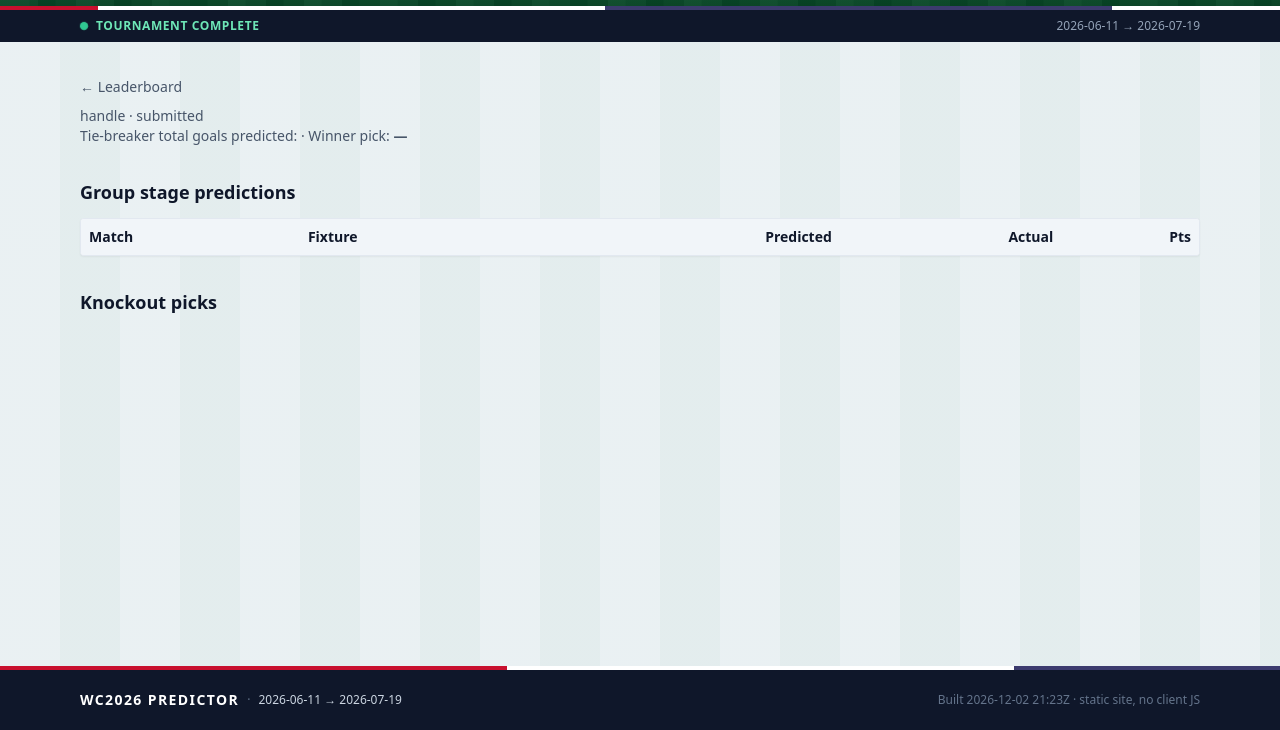
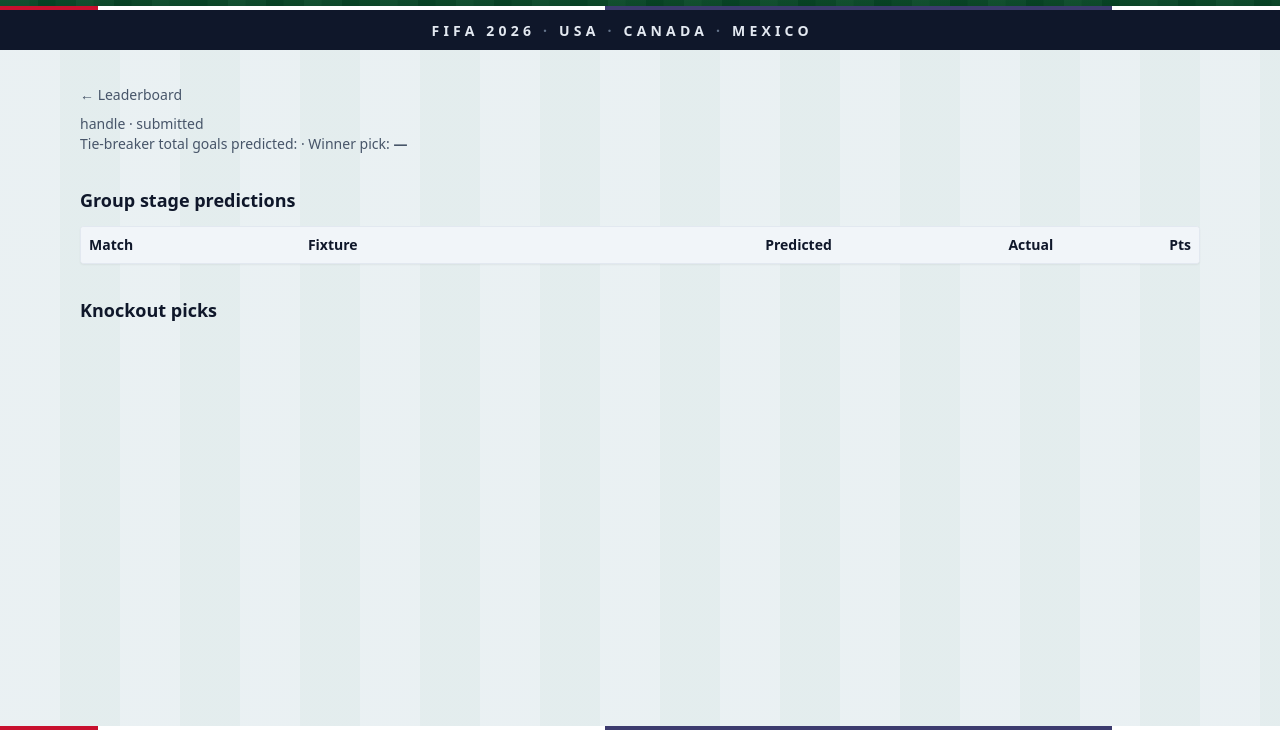
Before and after one commit to varungupta11288-dev/fifa-predictor, an Eleventy site: page src/pages/me.njk in a window 1280 px wide. Shown: the part 70-800 px from the top of the page. Built offline with nearby package versions, Linux system fonts and the light colour scheme; Eleventy itself is replaced by a stand-in of ours; files that its build step writes are made by us from their sources.

Commit message:
feat: enhance live banner and add flag text animation for WC2026

```diff
--- a/src/_includes/layout.njk
+++ b/src/_includes/layout.njk
@@ -34,38 +34,36 @@
   {# Host-country flag stripe — gently sweeps via background-position animation. #}
   <div class="flag-stripe animate-flagSweep"></div>
 
-  {# Countdown / live banner. #}
+  {% if site.tournamentLive %}
+    {# Live banner — shown only during play. #}
     <div class="bg-slate-900 text-slate-100">
       <div class="max-w-6xl mx-auto px-4 py-2 flex items-center justify-between text-xs">
         <span class="flex items-center gap-2">
-        {% if site.tournamentLive %}
           <span class="live-dot animate-pulseDot"></span>
           <strong class="uppercase tracking-wider text-red-300">Live</strong>
           <span class="text-slate-300">·</span>
           <span>{{ site.countdownLabel }}</span>
-        {% else %}
-          <span class="inline-block w-2 h-2 rounded-full bg-emerald-400 animate-pulseDot"></span>
-          <span class="uppercase tracking-wider text-emerald-300 font-semibold">{{ site.countdownLabel }}</span>
-        {% endif %}
         </span>
         <span class="text-slate-400 hidden sm:inline">{{ site.tournament.start }} → {{ site.tournament.end }}</span>
       </div>
     </div>
+  {% else %}
+    {# Host-country wordmark — drifts left↔right in time with the flag stripe above. #}
+    <div class="bg-slate-900 text-slate-100 overflow-hidden">
+      <div class="max-w-6xl mx-auto px-4 py-2 text-center">
+        <span class="inline-block animate-flagText display uppercase text-xs sm:text-sm tracking-[0.3em] text-slate-200 whitespace-nowrap">
+          FIFA 2026 <span class="text-slate-500">·</span> USA <span class="text-slate-500">·</span> Canada <span class="text-slate-500">·</span> Mexico
+        </span>
+      </div>
+    </div>
+  {% endif %}
 
   <main class="max-w-6xl mx-auto px-4 py-8 w-full flex-1">
     {{ content | safe }}
   </main>
 
-  <footer class="bg-slate-900 text-slate-300 mt-12">
-    <div class="flag-stripe"></div>
-    <div class="max-w-6xl mx-auto px-4 py-5 flex flex-col sm:flex-row gap-2 justify-between items-center text-xs">
-      <div class="flex items-center gap-2">
-        <span class="display text-sm tracking-widest text-white">WC2026 PREDICTOR</span>
-        <span class="text-slate-500">·</span>
-        <span>{{ site.tournament.start }} → {{ site.tournament.end }}</span>
-      </div>
-      <div class="text-slate-500">Built {{ site.lastUpdatedShort }} · static site, no client JS</div>
-    </div>
+  <footer class="bg-slate-900 mt-12">
+    <div class="flag-stripe animate-flagSweep"></div>
   </footer>
 </body>
 </html>
--- a/src/styles/input.css
+++ b/src/styles/input.css
@@ -465,6 +465,7 @@
   .animate-pulseDot,
   .animate-barFill,
   .animate-flagSweep,
+  .animate-flagText,
   .lb-row,
   .countdown-modal,
   .countdown-modal__panel,
--- a/tailwind.config.js
+++ b/tailwind.config.js
@@ -65,6 +65,10 @@
           '0%':   { backgroundPosition: '0% 0%' },
           '100%': { backgroundPosition: '100% 0%' },
         },
+        flagText: {
+          '0%':   { transform: 'translateX(-10%)' },
+          '100%': { transform: 'translateX(10%)' },
+        },
       },
       animation: {
         goldGlow:    'goldGlow 3.5s ease-in-out infinite',
@@ -73,6 +77,7 @@
         pulseDot:    'pulseDot 1.6s ease-in-out infinite',
         barFill:     'barFill 1.1s cubic-bezier(0.22, 1, 0.36, 1) both',
         flagSweep:   'flagSweep 14s ease-in-out infinite alternate',
+        flagText:    'flagText 14s ease-in-out infinite alternate',
       },
     },
   },
```
Lines whose indentation alone changed are shown as unchanged.
